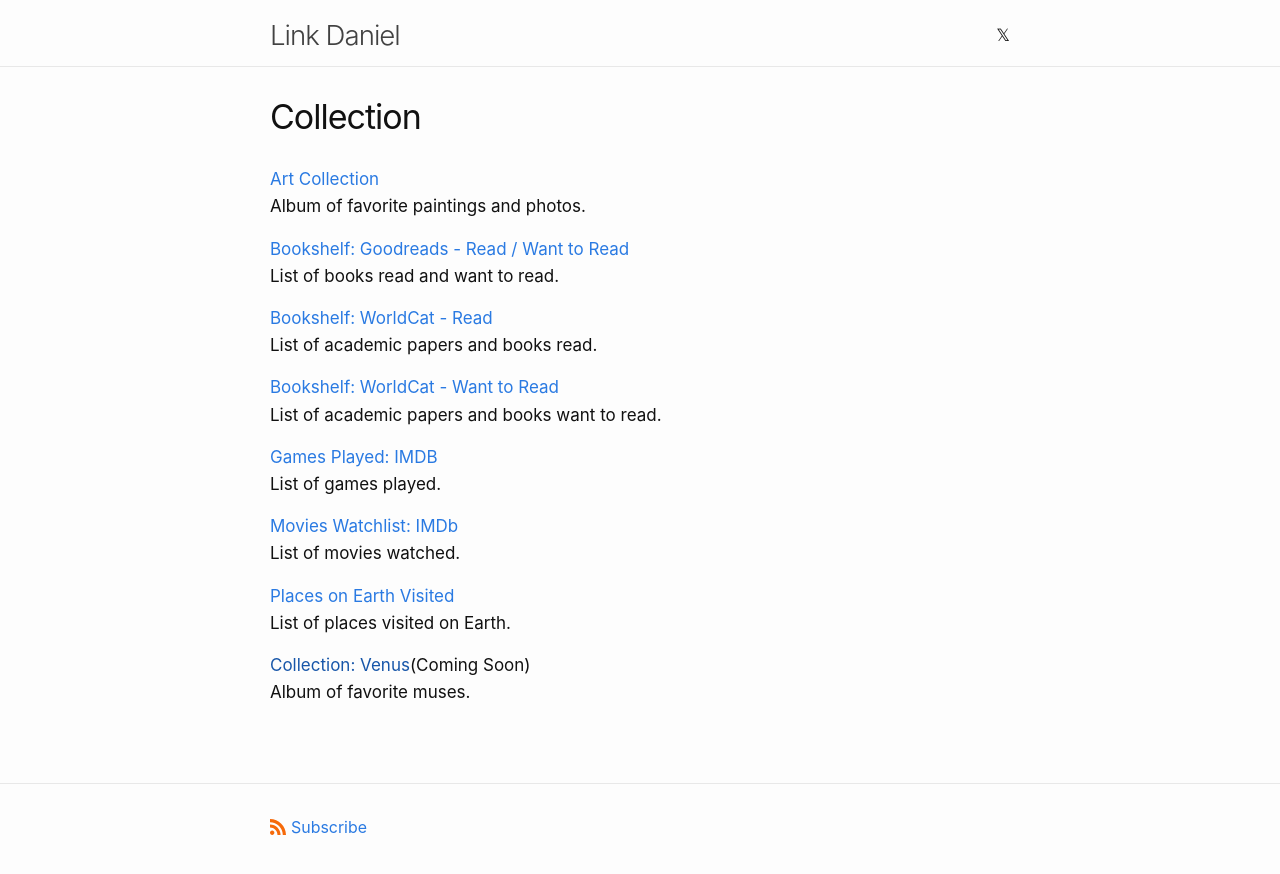
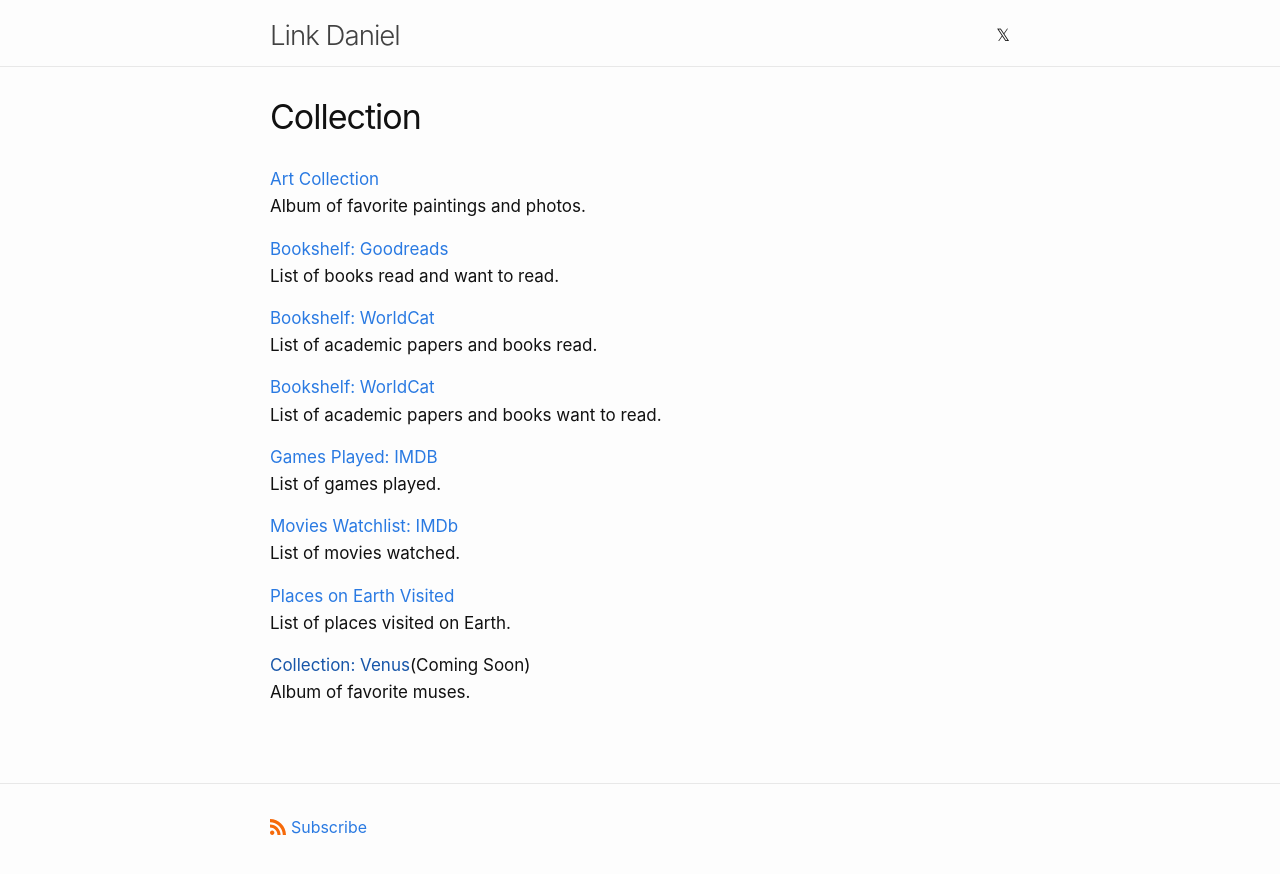
Before and after one commit to link-daniel/link.github.io, a Jekyll site: the page built from collection.md, in a window 1280 px wide. Shown: the top 874 px of the page. Built offline with Jekyll 4.4.1, drawn with Linux system fonts in a browser that asks for light colours.

Commit message:
Update collection.md

```diff
--- a/collection.md
+++ b/collection.md
@@ -8,15 +8,15 @@ permalink: /collection/
 <br>
 Album of favorite paintings and photos.
 
-<a href="https://www.goodreads.com/review/list/95737422?shelf=read&sort=date_added">Bookshelf: Goodreads - Read / Want to Read</a>
+<a href="https://www.goodreads.com/review/list/95737422?shelf=read&sort=date_added">Bookshelf: Goodreads</a>
 <br>
 List of books read and want to read.
 
-<a href="https://search.worldcat.org/lists/e5a60fd2-2a1c-4955-ad18-7e11acc51338">Bookshelf: WorldCat - Read</a>
+<a href="https://search.worldcat.org/lists/e5a60fd2-2a1c-4955-ad18-7e11acc51338">Bookshelf: WorldCat</a>
 <br>
 List of academic papers and books read.
 
-<a href="https://search.worldcat.org/lists/fdbabad1-a2f1-487e-b94f-11e92f9ae5fe">Bookshelf: WorldCat - Want to Read</a>
+<a href="https://search.worldcat.org/lists/fdbabad1-a2f1-487e-b94f-11e92f9ae5fe">Bookshelf: WorldCat</a>
 <br>
 List of academic papers and books want to read.
 
```
